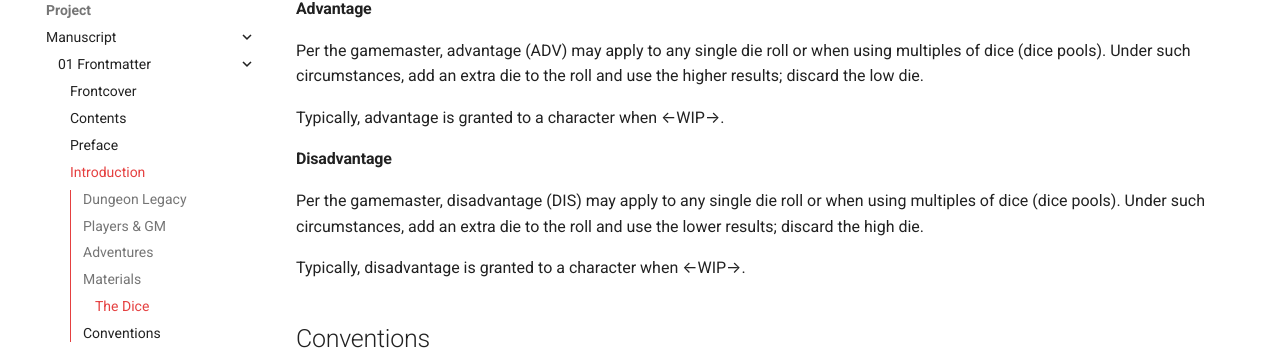
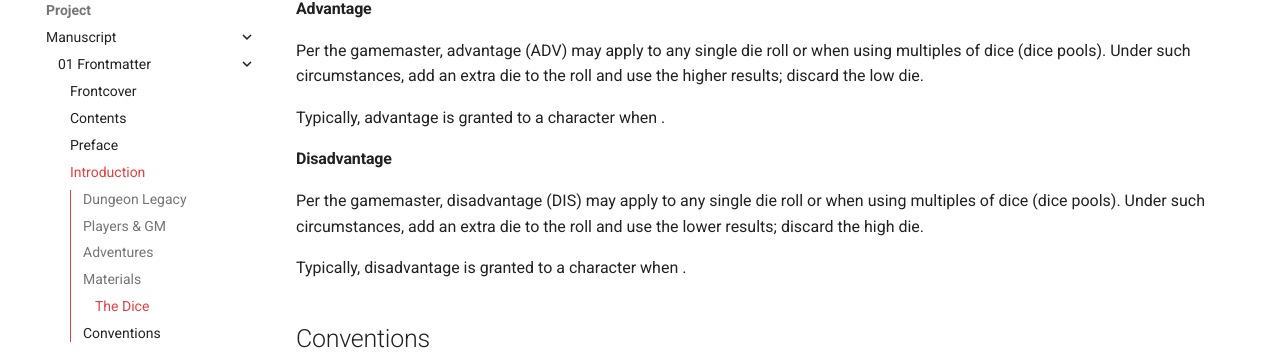
Before and after one commit to OldManUmby/DungeonLegacy, an MkDocs documentation site: the page built from docs/project/manuscript/01 Frontmatter/04 Introduction.md, in a window 1280 px wide and 900 px high, scrolled down 2223 px. Shown: the part 152-514 px from the top of the window. Built offline with MkDocs 1.6.1 and Material for MkDocs 9.7.7, drawn with Linux system fonts in a browser that asks for light colours; comment, search, counter and statistics services are not loaded; some of the changed lines change nothing that is shown.

Commit message:
Updated Introduction

```diff
--- a/docs/project/manuscript/01 Frontmatter/04 Introduction.md
+++ b/docs/project/manuscript/01 Frontmatter/04 Introduction.md
@@ -43,13 +43,13 @@
 
 Per the gamemaster, advantage (ADV) may apply to any single die roll or when using multiples of dice (dice pools). Under such circumstances, add an extra die to the roll and use the higher results; discard the low die.
 
-Typically, advantage is granted to a character when <--WIP-->.
+Typically, advantage is granted to a character when <!--add copy here-->.
 
 #### Disadvantage
 
 Per the gamemaster, disadvantage (DIS) may apply to any single die roll or when using multiples of dice (dice pools). Under such circumstances, add an extra die to the roll and use the lower results; discard the high die.
 
-Typically, disadvantage is granted to a character when <--WIP-->.
+Typically, disadvantage is granted to a character when <!--add copy here-->.
 
 ## Conventions
 
```
